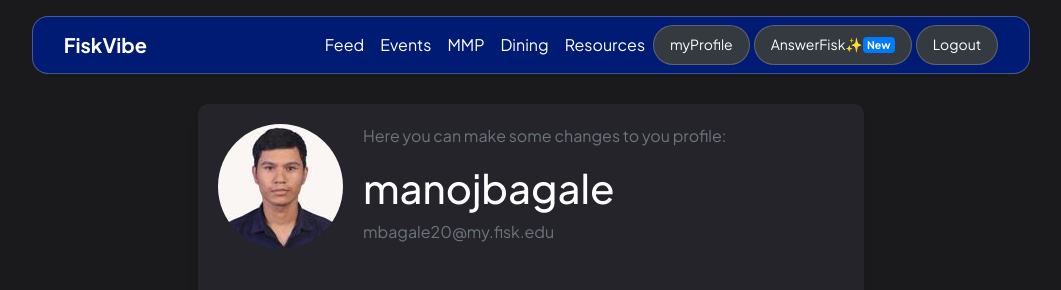
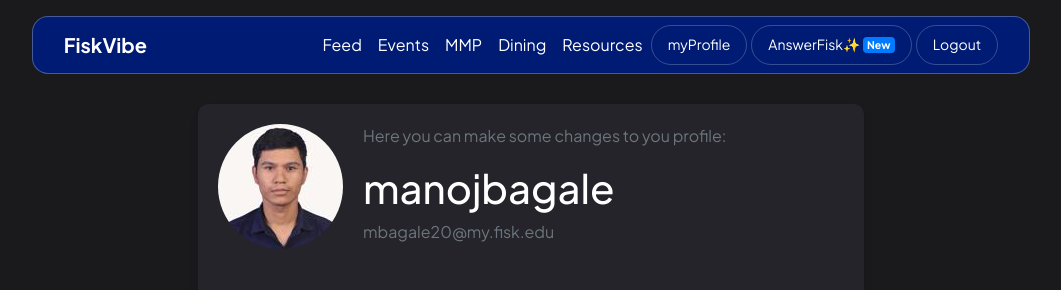
Before and after one commit to suyoscar11/FiskVibeWeb, a Flask app: page /account in a window 1280 px wide. Shown: the top 290 px of the page, without its empty margins (109-1170 px from the left). Run offline with Flask 3, Linux system fonts and the light colour scheme; a user stored in the database is signed in; some libraries are stand-ins or nearby versions.

Commit message:
db, styles, layout: updated

```diff
--- a/fiskvibe/templates/layout.html
+++ b/fiskvibe/templates/layout.html
@@ -63,17 +63,16 @@
             <a class="nav-item nav-link" href="{{ url_for('mmp') }}">MMP</a>
             <a class="nav-item nav-link" href="{{ url_for('dining') }}">Dining</a>
             <a class="nav-item nav-link" href="{{ url_for('resources') }}">Resources</a>
-            <a href="{{ url_for('account') }}" class="btn btn-dark btn-sm px-3 py-2 fs-10 fw-bolder text-white mr-1" style="border-color: rgba(240, 248, 255, 0.225); border-radius: 10em;"
+            <a href="{{ url_for('account') }}" class="btn  btn-sm px-3 py-2 fs-10  text-white mr-1" style="border-color: rgba(240, 248, 255, 0.225); border-radius: 10em;"
               style="border-radius: 25px; transition: background-color 0.3s ease;">
               myProfile
             </a>
 
-            <a href="https://answer-fisk.vercel.app/" class="btn btn-dark btn-sm px-3 py-2 fs-10 fw-bolder text-white mr-1" style="border-color: rgba(240, 248, 255, 0.225); border-radius: 10em;"
-              style="border-radius: 25px; transition: background-color 0.3s ease;" target="_blank" rel="noopener noreferrer">
-              AnswerFisk✨<span class="badge bg-primary badge-new">New</span>
+            <a href="https://answer-fisk.vercel.app/" class="btn  btn-sm px-3 py-2 fs-10  text-white mr-1" style="border-color: rgba(240, 248, 255, 0.225); border-radius: 10em;">
+              AnswerFisk✨ <span class="badge bg-primary badge-new">New</span>
             </a>
 
-            <a href="{{ url_for('logout') }}" class="btn btn-dark btn-sm px-3 py-2 fs-10 fw-bolder text-white " style="border-color: rgba(240, 248, 255, 0.225); border-radius: 10em;"
+            <a href="{{ url_for('logout') }}" class="btn  btn-sm px-3 py-2 fs-10  text-white " style="border-color: rgba(240, 248, 255, 0.225); border-radius: 10em;"
               style="border-radius: 25px; transition: background-color 0.3s ease;">
               Logout
             </a>
```
Also changed, not shown: fiskvibe/static/css/styles.css, fiskvibe/static/profile_pics/d6931a6b55d44024.JPG (added), instance/site.db.
